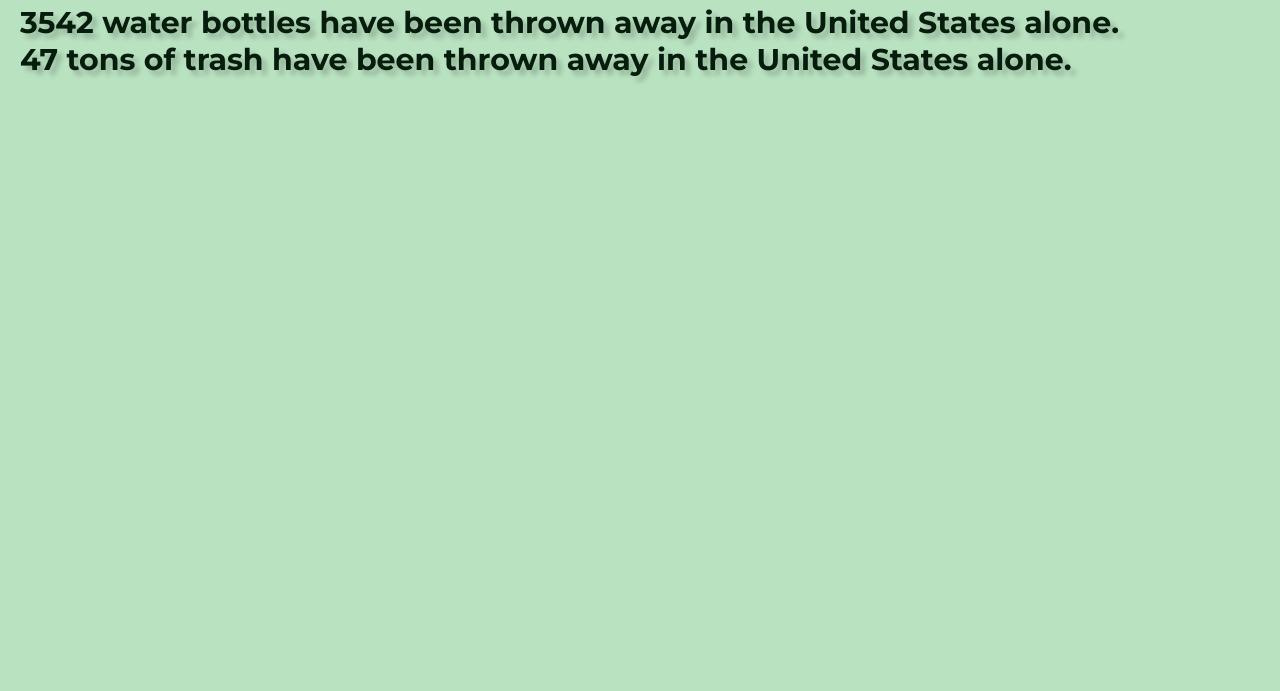
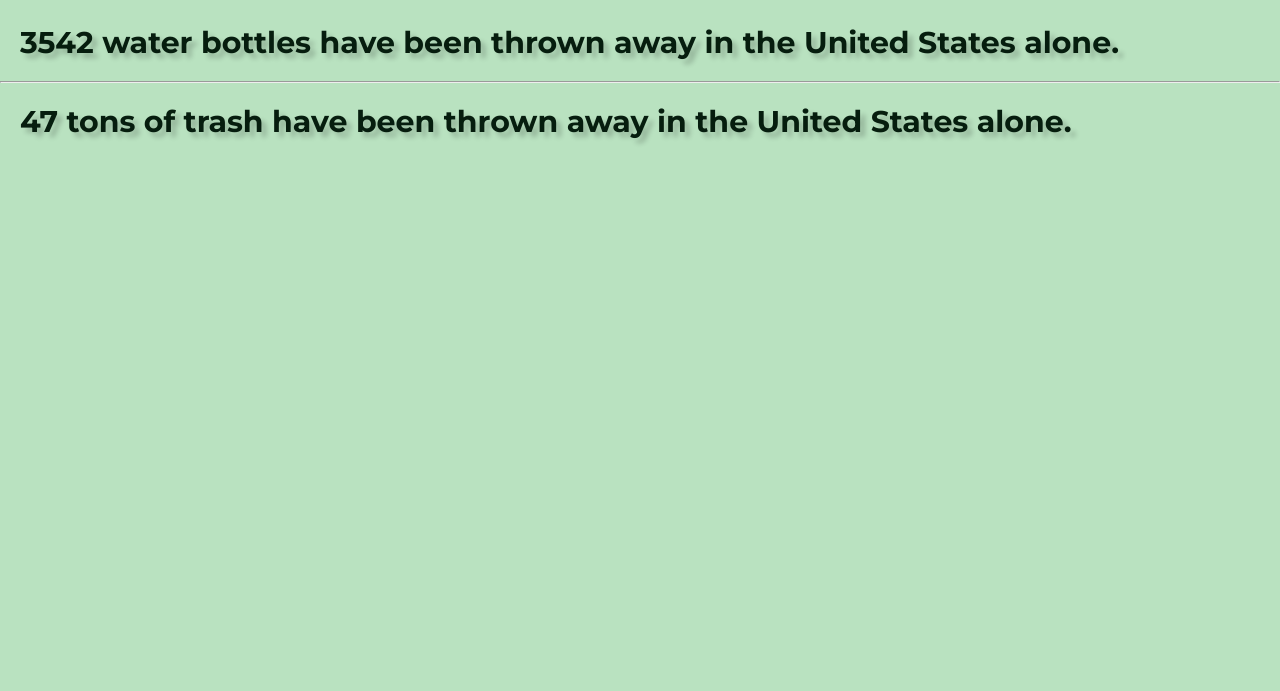
Before and after one commit to ryanhur51/mini-games, a plain HTML site: page pollution.html in a window 1280 px wide. Shown: the part 109-800 px from the top of the page. Drawn offline with Linux system fonts and the light colour scheme.

Commit message:
cleaned up code

```diff
--- a/pollution.html
+++ b/pollution.html
@@ -19,10 +19,7 @@
     <h1 class="intro title pollution"> Since opening this page...</h1>
     <h2 id="switch"> </h2>
     <div id="waterBottle" class="text"></div>
-    <div id="waterImage" class="intro">
-        <div> </div>
-    </div>
-
+    <hr>
     <div id="trash" class="text"></div>
     <script src="script.js"></script>
 </body>
--- a/style.css
+++ b/style.css
@@ -18,6 +18,8 @@
     font-size: 30px;
     font-weight: 700;
     padding-left: 20px;
+    padding-bottom: 20px;
+    padding-top: 20px;
     color:rgb(6, 29, 14);
     text-shadow: 5px 5px 5px rgba(0, 0, 0, 0.2);
     animation: fade-in 2s;
```
Also changed, not shown: index.html (+1 -1 lines).
